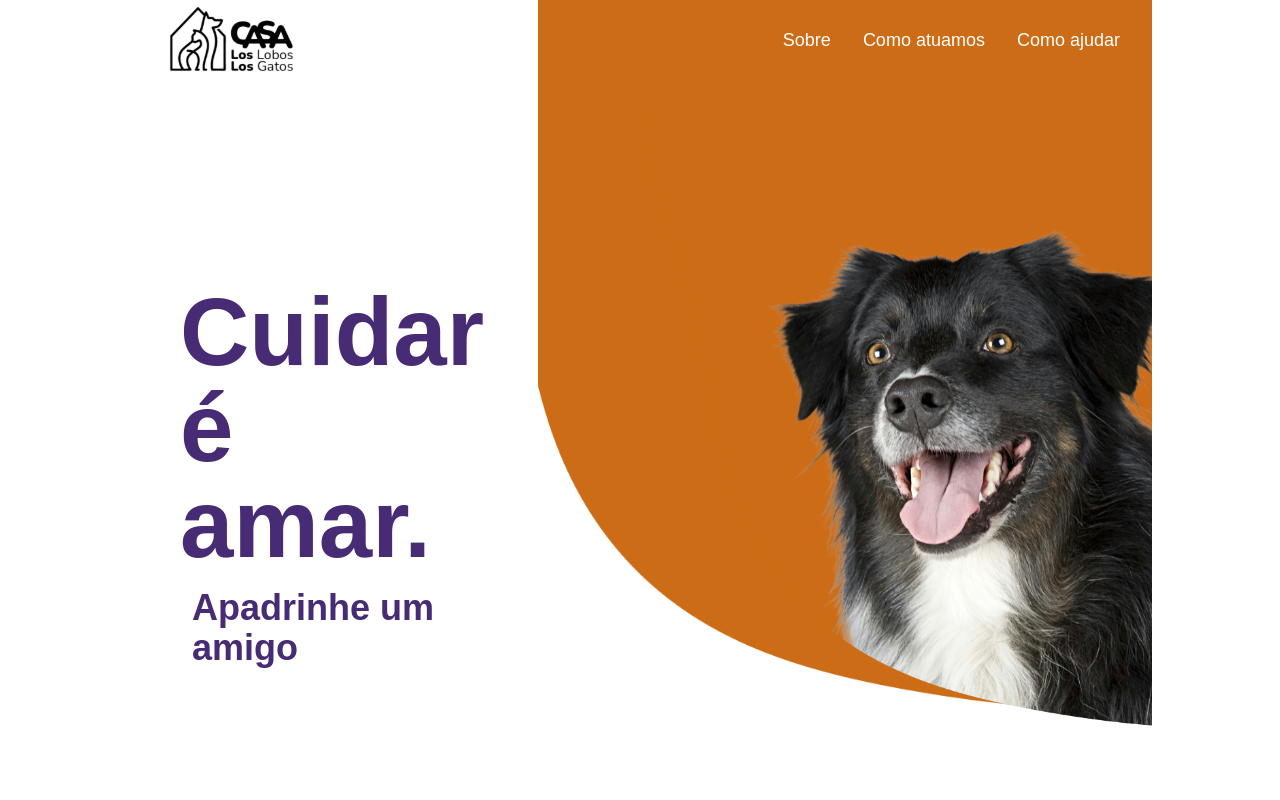
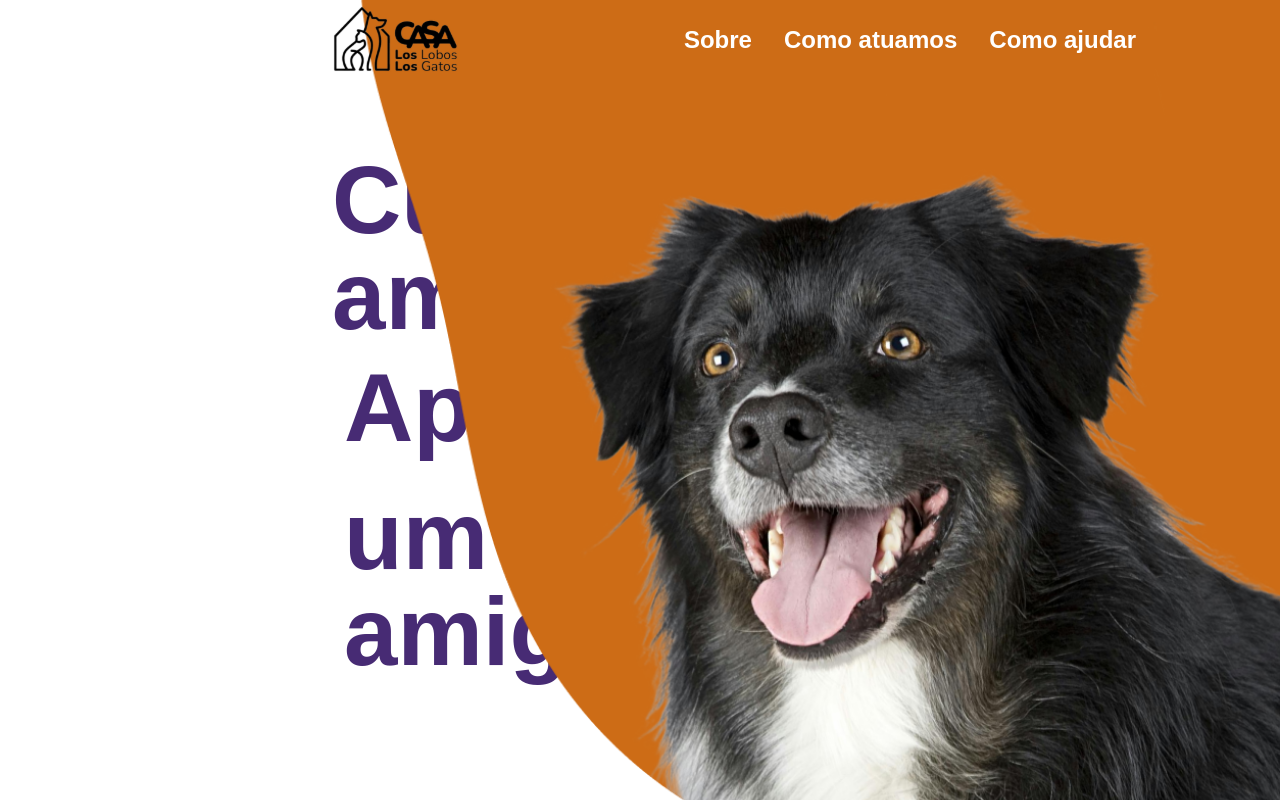
Before and after one commit to pereirathiago/projeto-casa-los-lobos-los-gatos-backend, a Next.js app in the folder frontend/: page / in a window 1280 px wide. Shown: the top 800 px of the page. Built offline with nearby package versions, Linux system fonts and the light colour scheme.

Commit message:
ajustando para ficar igual ao figma - navbar e hero, falta responsividade

```diff
--- a/frontend/app/components/Hero.tsx
+++ b/frontend/app/components/Hero.tsx
@@ -4,45 +4,39 @@ import background from '../assets/images/background-cachorro1.png';
 
 export default function Hero() {
   return (
-    <section className="relative max-h:[600px] overflow-hidden max-h-[800px]">
-      <div className="pointer-events-none absolute inset-0 max-h-[710px]">
-        <Image
-          src={background}
-          alt=""
-          priority
-          fill
-          sizes="100vw"
-          className="origin-right object-contain object-right"
-        />
-      </div>
+    <section className="overflow-hidden">
 
-      <div className="absolute inset-y-0 left-0 w-[40%] bg-white" />
-
-      <div className="relative mx-auto max-w-none px-4 pt-28 pb-16 sm:px-6 lg:pr-0 lg:pl-8">
-        <div className="grid min-h-[640px] grid-cols-1 items-center gap-12 lg:grid-cols-[1fr_720px]">
-          <div className="z-10 flex h-full flex-col items-start justify-center pl-5">
+      <div className=" mx-auto max-w-none px-4 pt-28 pb-16 sm:px-6 lg:pr-0 lg:pl-8">
+        <div className="flex min-h-[640px] items-center gap-12 lg:grid lg:grid-cols-[1fr_720px]">
+          <div className="z-10 flex h-full flex-col items-start justify-center pl-75">
             <h1
-              className="mb-4 text-5xl font-bold md:text-8xl"
+              className="mb-4 text-[64px] font-bold md:text-8xl"
               style={{ color: '#472B74' }}
             >
               Cuidar é amar.
             </h1>
-            <h2
-              className="mb-8 pl-3 text-2xl font-bold md:text-4xl"
+            <h1
+              className="mb-8 pl-3 text-[64px] font-bold md:text-8xl"
               style={{ color: '#472B74' }}
             >
-              Apadrinhe um amigo
-            </h2>
+              Apadrinhe
+            </h1>
+
+            <h1
+              className="mb-8 pl-3 text-[64px] font-bold md:text-8xl"
+              style={{ color: '#472B74' }}
+            >
+              um amigo.
+            </h1>
           </div>
 
-          <div className="relative z-10 flex items-center justify-center lg:justify-end">
-            <div className="relative ml-auto h-[580px] w-[580px] lg:h-[760px] lg:w-[760px]">
+          <div className="z-10 flex items-center justify-center lg:justify-end">
+            <div className="absolute right-0 top-0 -z-10 h-[720px] w-[720px] lg:h-[920px] lg:w-[1080px]">
               <Image
                 src={cachorroMontado}
                 alt="Cachorro para adoção"
                 fill
-                sizes="(min-width: 1024px) 760px, 580px"
-                className="object-contain"
+                className="object-cover"
                 priority
               />
             </div>
--- a/frontend/app/components/Navbar.tsx
+++ b/frontend/app/components/Navbar.tsx
@@ -9,12 +9,12 @@ interface NavbarProps {
 export default function Navbar({ className = '' }: NavbarProps) {
   return (
     <nav
-      className={`fixed top-0 z-50 w-4/5 bg-transparent shadow-none ${className}`}
+      className={`fixed top-0 z-50 w-full bg-transparent shadow-none ${className}`}
     >
-      <div className="mx-auto max-w-7xl px-4 sm:px-6 lg:px-8">
-        <div className="flex h-20 items-center justify-between">
+      <div className="mx-auto max-w-8xl px-4 sm:px-6 lg:px-8">
+        <div className="flex h-20 items-center justify-between px-28">
           {/* Logo */}
-          <div className="flex-shrink-0">
+          <div className="flex-shrink-0 pl-45">
             <div className="flex items-center">
               <Image
                 src={logo}
@@ -27,22 +27,22 @@ export default function Navbar({ className = '' }: NavbarProps) {
 
           {/* Desktop Menu */}
           <div className="hidden md:block">
-            <div className="ml-10 flex items-baseline space-x-8">
+            <div className="flex items-baseline space-x-8">
               <a
                 href="#sobre"
-                className="text-lg font-medium text-white transition-colors hover:text-white/80"
+                className="text-[24px] text-white font-bold transition-colors hover:text-white/80"
               >
                 Sobre
               </a>
               <a
                 href="#como-atuamos"
-                className="text-lg font-medium text-white transition-colors hover:text-white/80"
+                className="text-[24px] text-white font-bold transition-colors hover:text-white/80"
               >
                 Como atuamos
               </a>
               <a
                 href="#como-ajudar"
-                className="text-lg font-medium text-white transition-colors hover:text-white/80"
+                className="text-[24px] text-white font-bold transition-colors hover:text-white/80"
               >
                 Como ajudar
               </a>
--- a/frontend/app/page.tsx
+++ b/frontend/app/page.tsx
@@ -9,12 +9,13 @@ import Heart_with_dog_paw from './assets/icons/Heart_with_dog_paw.svg';
 
 export default function Home() {
   return (
-    <div className="min-h-screen max-w-4/5 m-auto bg-white">
-      <Navbar />
+    <div className="min-h-screen bg-white">
+      <div className="relative">
+        <Navbar />
+        <Hero />
+      </div>
 
-      <Hero />
-
-      <section id="sobre" className="bg-white py-16">
+      <section id="sobre" className="bg-white py-16 mt-50">
         <div className="mx-auto max-w-7xl px-4 sm:px-6 lg:px-8">
           <div className="grid grid-cols-1 items-center gap-12 lg:grid-cols-2">
             <div>
```
Also changed, not shown: frontend/app/assets/images/cachorro1-montado.png.
